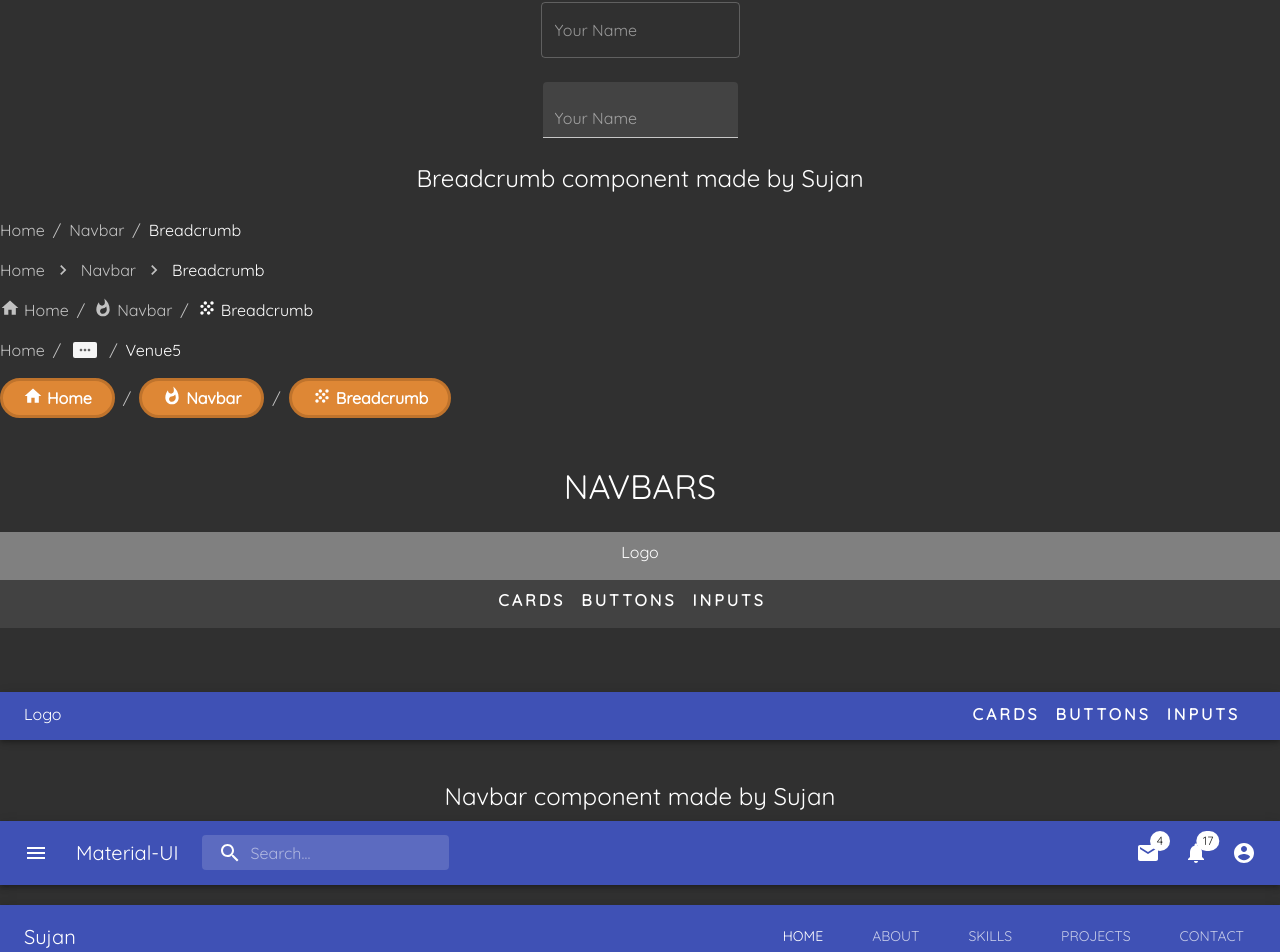
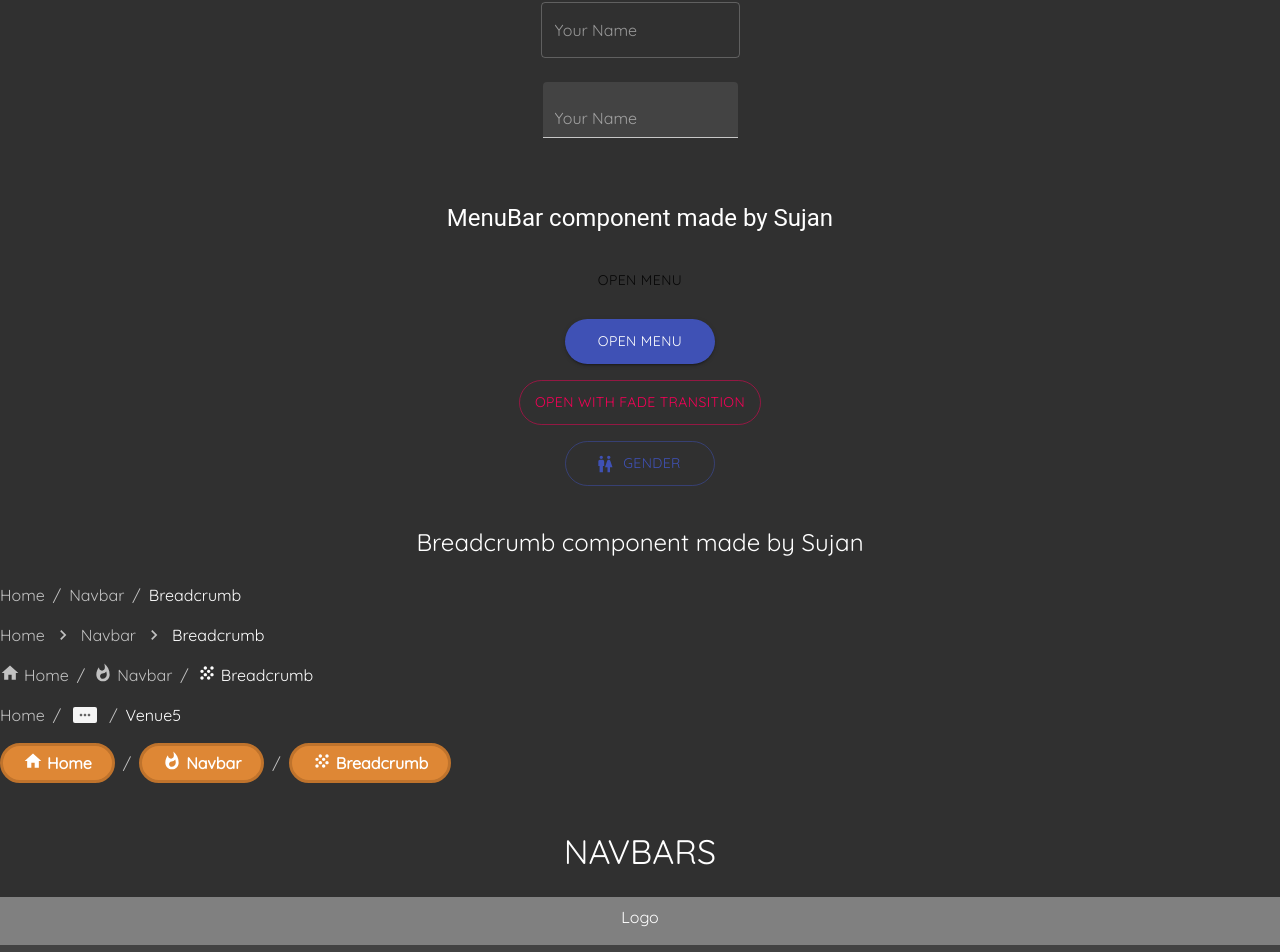
Before and after one commit to Nishant-Karki/Components, a React (Create React App) app: page / in a window 1280 px wide. Shown: the part 2701-3653 px from the top of the page. Built offline with nearby package versions, Linux system fonts and the light colour scheme.

Commit message:
Add Menubar component by Sujan

```diff
--- a/src/components/Breadcrumb/BreadcrumbSujan.js
+++ b/src/components/Breadcrumb/BreadcrumbSujan.js
@@ -46,7 +46,13 @@ const BreadcrumbSujan = () => {
     <Grid container direction='row'>
       <Grid item container direction='column' justify='center' spacing={2}>
         <Grid item>
-          <Typography variant='h5' component='h2' align='center' gutterBottom>
+          <Typography
+            variant='h5'
+            component='h2'
+            align='center'
+            gutterBottom
+            style={{ marginTop: '40px' }}
+          >
             Breadcrumb component made by Sujan
           </Typography>
         </Grid>
--- a/src/components/Home.js
+++ b/src/components/Home.js
@@ -9,6 +9,7 @@ import Nav2 from './Navbars/Nav2';
 import Nav3 from './Navbars/Nav3';
 import NavbarSujanMaterialUI from './Navbars/NavbarSujanMaterialUI';
 import NavbarSujanReactStrap from './Navbars/NavbarSujanReactStrap';
+import Menubar from './Menubar';
 
 export default function Home() {
   return (
@@ -17,6 +18,7 @@ export default function Home() {
       <Cards />
       <Buttons />
       <Input1 />
+      <Menubar />
       <BreadCrumb />
       <Nav2 />
       <Nav3 />
--- /dev/null
+++ b/src/components/Menubar/MenubarSujan.js
@@ -0,0 +1,252 @@
+import React from 'react';
+
+import { makeStyles, withStyles } from '@material-ui/core/styles';
+import Grid from '@material-ui/core/Grid';
+import Typography from '@material-ui/core/Typography';
+import Button from '@material-ui/core/Button';
+import Menu from '@material-ui/core/Menu';
+import MenuItem from '@material-ui/core/MenuItem';
+import ListItemIcon from '@material-ui/core/ListItemIcon';
+import ListItemText from '@material-ui/core/ListItemText';
+import IconButton from '@material-ui/core/IconButton';
+import Fade from '@material-ui/core/Fade';
+
+import MoreVertIcon from '@material-ui/icons/MoreVert';
+import InboxIcon from '@material-ui/icons/MoveToInbox';
+import DraftsIcon from '@material-ui/icons/Drafts';
+import SendIcon from '@material-ui/icons/Send';
+import WcIcon from '@material-ui/icons/Wc';
+import { ThemeProvider } from '@material-ui/styles';
+import theme from '../../ui/Theme';
+
+const options = [
+  'None',
+  'Atria',
+  'Callisto',
+  'Dione',
+  'Ganymede',
+  'Hangouts Call',
+  'Luna',
+  'Oberon',
+  'Phobos',
+  'Pyxis',
+  'Sedna',
+  'Titania',
+  'Triton',
+  'Umbriel',
+];
+
+const ITEM_HEIGHT = 48;
+
+const StyledMenu = withStyles({
+  paper: {
+    border: '1px solid #d3d4d5',
+  },
+})((props) => (
+  <Menu
+    elevation={0}
+    getContentAnchorEl={null}
+    anchorOrigin={{
+      vertical: 'bottom',
+      horizontal: 'center',
+    }}
+    transformOrigin={{
+      vertical: 'top',
+      horizontal: 'center',
+    }}
+    {...props}
+  />
+));
+
+const useStyles = makeStyles(() => ({
+  icon: {
+    backgroundColor: '#666666',
+    borderRadius: 5,
+    '&:hover': {
+      backgroundColor: '#444444',
+    },
+  },
+  menuitem: {
+    display: 'block',
+  },
+}));
+
+const StyledMenuItem = withStyles((theme) => ({
+  root: {
+    '&:focus': {
+      backgroundColor: theme.palette.primary.main,
+      '& .MuiListItemIcon-root, & .MuiListItemText-primary': {
+        color: theme.palette.common.white,
+      },
+    },
+  },
+}))(MenuItem);
+
+const MenubarSujan = () => {
+  const classes = useStyles();
+  const [anchorEl, setAnchorEl] = React.useState(null);
+  const [longMenu, setLongMenu] = React.useState(null);
+  const [customMenu, setCustomMenu] = React.useState(null);
+  const [gender, setGender] = React.useState(null);
+
+  const handleClick = (event) => {
+    setAnchorEl(event.currentTarget);
+  };
+
+  const handleClose = () => {
+    setAnchorEl(null);
+  };
+
+  const handleCustomMenuClick = (event) => {
+    setCustomMenu(event.currentTarget);
+  };
+
+  const handleCustomMenuClose = () => {
+    setCustomMenu(null);
+  };
+
+  const handleGenderClick = (event) => {
+    setGender(event.currentTarget);
+  };
+
+  const handleGenderClose = () => {
+    setGender(null);
+  };
+
+  return (
+    <ThemeProvider theme={theme}>
+      <Grid container direction='row' justify='center'>
+        <Grid
+          item
+          container
+          direction='column'
+          justify='center'
+          alignItems='center'
+          lg={6}
+          spacing={2}
+        >
+          <Grid item>
+            <Typography
+              variant='h5'
+              component='h2'
+              align='center'
+              gutterBottom
+              style={{ marginTop: '40px' }}
+            >
+              MenuBar component made by Sujan
+            </Typography>
+          </Grid>
+
+          <Grid item>
+            <Button
+              aria-controls='simple-menu'
+              aria-haspopup='true'
+              onClick={handleClick}
+            >
+              Open Menu
+            </Button>
+            <Menu
+              id='simple-menu'
+              anchorEl={anchorEl}
+              keepMounted
+              open={Boolean(anchorEl)}
+              onClose={handleClose}
+            >
+              <MenuItem onClick={handleClose} className={classes.menuitem}>
+                Profile
+              </MenuItem>
+              <MenuItem onClick={handleClose}>My account</MenuItem>
+              <MenuItem onClick={handleClose}>Logout</MenuItem>
+            </Menu>
+          </Grid>
+
+          <Grid item>
+            <Button
+              aria-controls='customized-menu'
+              aria-haspopup='true'
+              variant='contained'
+              color='primary'
+              onClick={handleCustomMenuClick}
+            >
+              Open Menu
+            </Button>
+            <StyledMenu
+              id='customized-menu'
+              anchorEl={customMenu}
+              keepMounted
+              open={Boolean(customMenu)}
+              onClose={handleCustomMenuClose}
+            >
+              <StyledMenuItem>
+                <ListItemIcon>
+                  <SendIcon fontSize='small' />
+                </ListItemIcon>
+                <ListItemText primary='Sent mail' />
+              </StyledMenuItem>
+              <StyledMenuItem>
+                <ListItemIcon>
+                  <DraftsIcon fontSize='small' />
+                </ListItemIcon>
+                <ListItemText primary='Drafts' />
+              </StyledMenuItem>
+              <StyledMenuItem>
+                <ListItemIcon>
+                  <InboxIcon fontSize='small' />
+                </ListItemIcon>
+                <ListItemText primary='Inbox' />
+              </StyledMenuItem>
+            </StyledMenu>
+          </Grid>
+          <Grid item>
+            <Button
+              aria-controls='fade-menu'
+              aria-haspopup='true'
+              onClick={handleClick}
+              variant='outlined'
+              color='secondary'
+            >
+              Open with fade transition
+            </Button>
+            <Menu
+              id='fade-menu'
+              anchorEl={anchorEl}
+              keepMounted
+              open={Boolean(anchorEl)}
+              onClose={handleClose}
+              TransitionComponent={Fade}
+            >
+              <MenuItem onClick={handleClose}>Profile</MenuItem>
+              <MenuItem onClick={handleClose}>My account</MenuItem>
+              <MenuItem onClick={handleClose}>Logout</MenuItem>
+            </Menu>
+          </Grid>
+          <Grid item>
+            <Button
+              aria-controls='simple-menu'
+              aria-haspopup='true'
+              onClick={handleGenderClick}
+              variant='outlined'
+              color='primary'
+              startIcon={<WcIcon />}
+            >
+              Gender
+            </Button>
+            <Menu
+              id='simple-menu'
+              anchorEl={gender}
+              keepMounted
+              open={Boolean(gender)}
+              onClose={handleGenderClose}
+            >
+              <MenuItem onClick={handleGenderClose}>Male</MenuItem>
+              <MenuItem onClick={handleGenderClose}>Female</MenuItem>
+              <MenuItem onClick={handleGenderClose}>Other</MenuItem>
+            </Menu>
+          </Grid>
+        </Grid>
+      </Grid>
+    </ThemeProvider>
+  );
+};
+
+export default MenubarSujan;
--- /dev/null
+++ b/src/components/Menubar/index.js
@@ -0,0 +1,12 @@
+import React from 'react';
+import MenubarSujan from './MenubarSujan';
+
+const index = () => {
+  return (
+    <div>
+      <MenubarSujan />
+    </div>
+  );
+};
+
+export default index;
```
